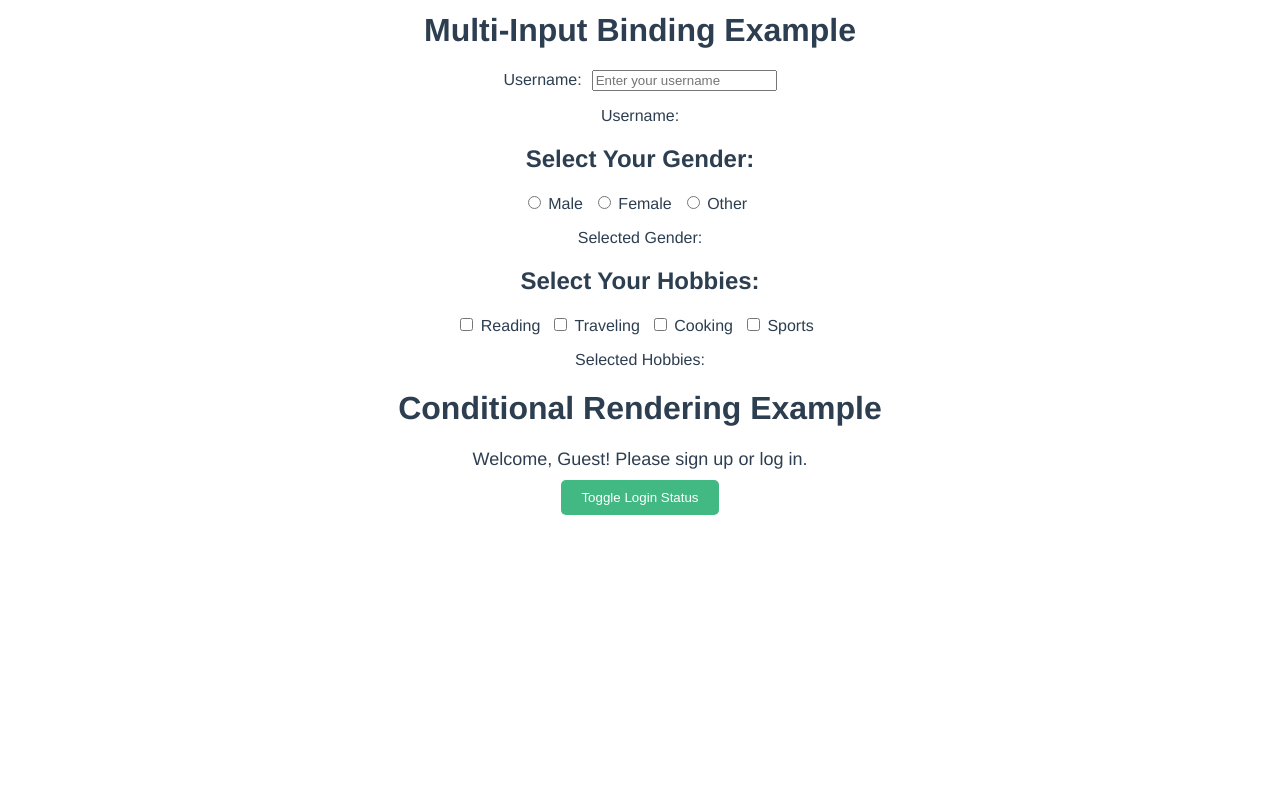
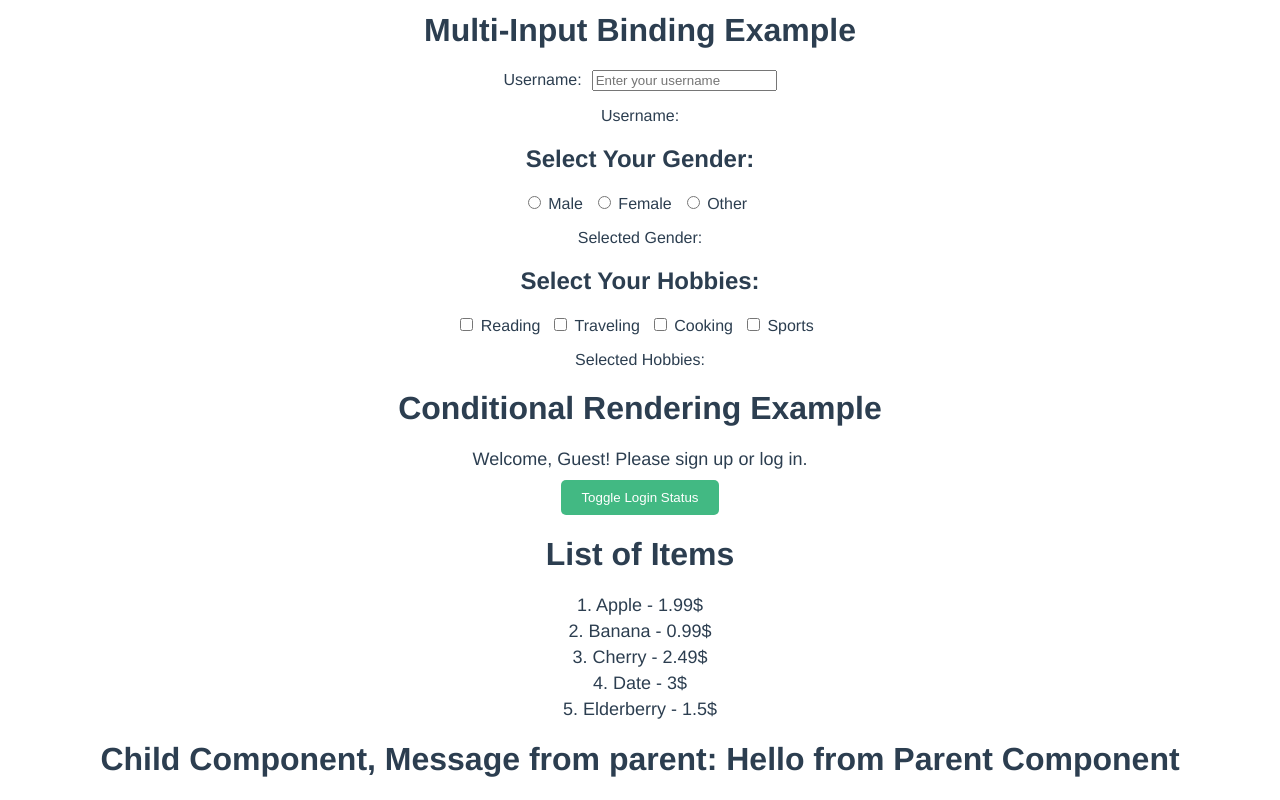
Before and after one commit to shanakasp/vue-udemy-course, a Vue app: page / in a window 1280 px wide. Shown: the part 1193-1993 px from the top of the page. Before the commit the page ends 1716 px from the top, so only its background shows below. Built offline with nearby package versions, Linux system fonts and the light colour scheme.

Commit message:
changed 3 files

```diff
--- a/src/App.vue
+++ b/src/App.vue
@@ -6,15 +6,17 @@
     <TwoWayBinding />
     <MultiInput />
     <ConditionalRendering />
+    <ForLoopArray />
   </div>
 </template>
 
 <script>
+import ConditionalRendering from "./components/ConditionalRendering.vue";
+import ForLoopArray from "./components/ForLoopArray.vue";
 import HelloWorld from "./components/HelloWorld.vue";
+import MultiInput from "./components/MultiInput.vue";
 import PAGES from "./components/PAGES.vue";
 import TwoWayBinding from "./components/TwoWayBinding.vue";
-import MultiInput from "./components/MultiInput.vue";
-import ConditionalRendering from "./components/ConditionalRendering.vue";
 export default {
   name: "App",
   components: {
@@ -23,6 +25,7 @@ export default {
     TwoWayBinding,
     ConditionalRendering,
     MultiInput,
+    ForLoopArray,
   },
 };
 </script>
--- /dev/null
+++ b/src/components/ChildComponent.vue
@@ -0,0 +1,18 @@
+<template>
+  <h1>Child Component, Message from parent: {{ message }}</h1>
+</template>
+
+<script>
+export default {
+  name: "ChildComponent",
+  props: {
+    message: String,
+  },
+};
+</script>
+
+<style scoped>
+h1 {
+  color: red;
+}
+</style>
--- /dev/null
+++ b/src/components/ForLoopArray.vue
@@ -0,0 +1,50 @@
+<template>
+  <div>
+    <h1>List of Items</h1>
+
+    <!-- Loop through the items array and render each item as a list -->
+    <ul>
+      <li v-for="(item, index) in items" :key="index">
+        {{ index + 1 }}. {{ item.name }} - {{ item.price }}$
+      </li>
+    </ul>
+    <ChildComponent :message="ParentMessage" />
+  </div>
+</template>
+
+<script>
+import ChildComponent from "./ChildComponent.vue";
+
+export default {
+  name: "ForLoopArray",
+  components: {
+    ChildComponent,
+  },
+  data() {
+    return {
+      items: [
+        { name: "Apple", price: 1.99 },
+        { name: "Banana", price: 0.99 },
+        { name: "Cherry", price: 2.49 },
+        { name: "Date", price: 3.0 },
+        { name: "Elderberry", price: 1.5 },
+      ],
+      ParentMessage: "Hello from Parent Component",
+    };
+  },
+};
+</script>
+
+<style scoped>
+h1 {
+  color: #2c3e50;
+}
+ul {
+  list-style-type: none;
+  padding: 0;
+}
+li {
+  font-size: 18px;
+  margin: 5px 0;
+}
+</style>
```
